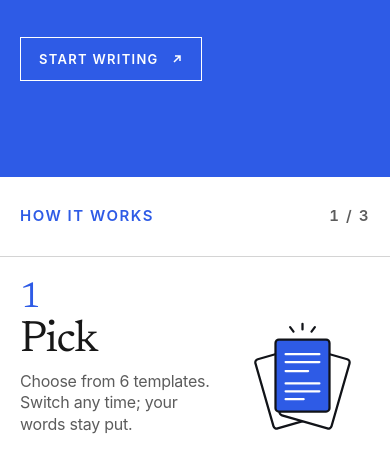
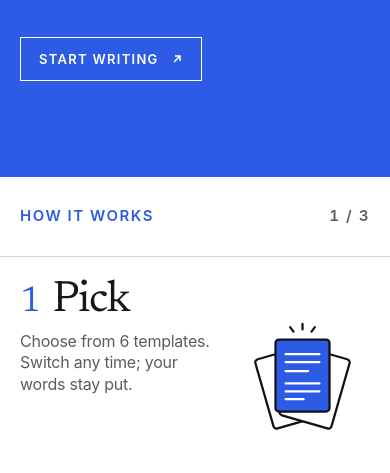
Before and after one commit to gbw30/resumezip, a Next.js app in the folder frontend/: page / in a window 390 px wide. Shown: the part 1239-1712 px from the top of the page. Built offline with nearby package versions, Linux system fonts and the light colour scheme.

Commit message:
put the step number beside its word on phones so longer steps fit
Co-Authored-By: Claude Opus 5.5 <noreply@anthropic.com>

```diff
--- a/frontend/src/components/home/HowItWorks.tsx
+++ b/frontend/src/components/home/HowItWorks.tsx
@@ -106,8 +106,13 @@ export default function HowItWorks() {
                   }`}
                 >
                   <div className="flex min-w-0 flex-1 flex-col gap-1 md:flex-none md:gap-3">
-                    <span className="font-serif text-[36px] leading-none text-accent md:text-[64px]">{index + 1}</span>
-                    <span className="font-serif text-[44px] leading-[0.95] tracking-[-0.03em] md:text-[80px]">{step.word}</span>
+                    {/* On phones the number sits beside the word, leaving the step's text room to fit. */}
+                    <div className="flex items-baseline gap-3 md:flex-col md:items-start">
+                      <span className="font-serif text-[36px] leading-none text-accent md:text-[64px]">{index + 1}</span>
+                      <span className="font-serif text-[44px] leading-[0.95] tracking-[-0.03em] md:text-[80px]">
+                        {step.word}
+                      </span>
+                    </div>
                     <p className="mt-1 max-w-[300px] text-base leading-[1.35] tracking-[-0.015em] text-[#5c5c5c] md:mt-2 md:text-xl">
                       {step.text}
                     </p>
```
